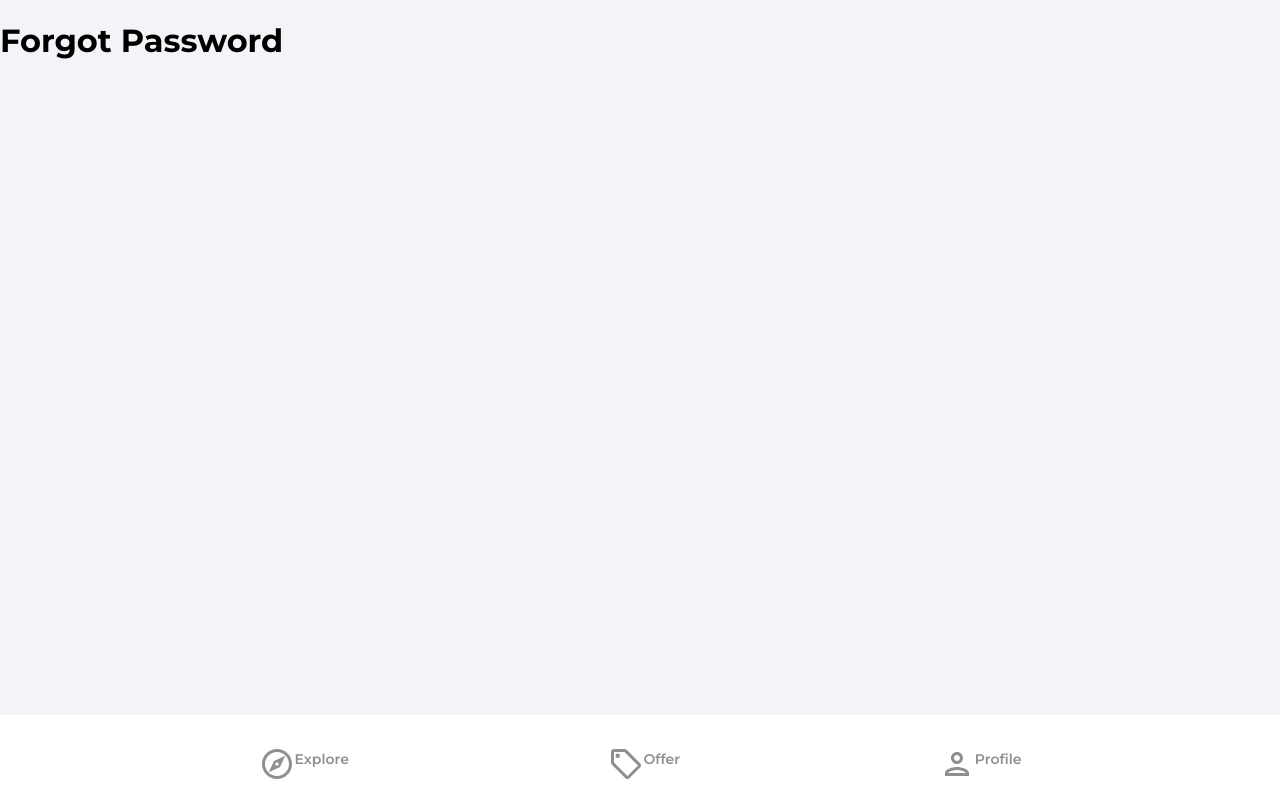
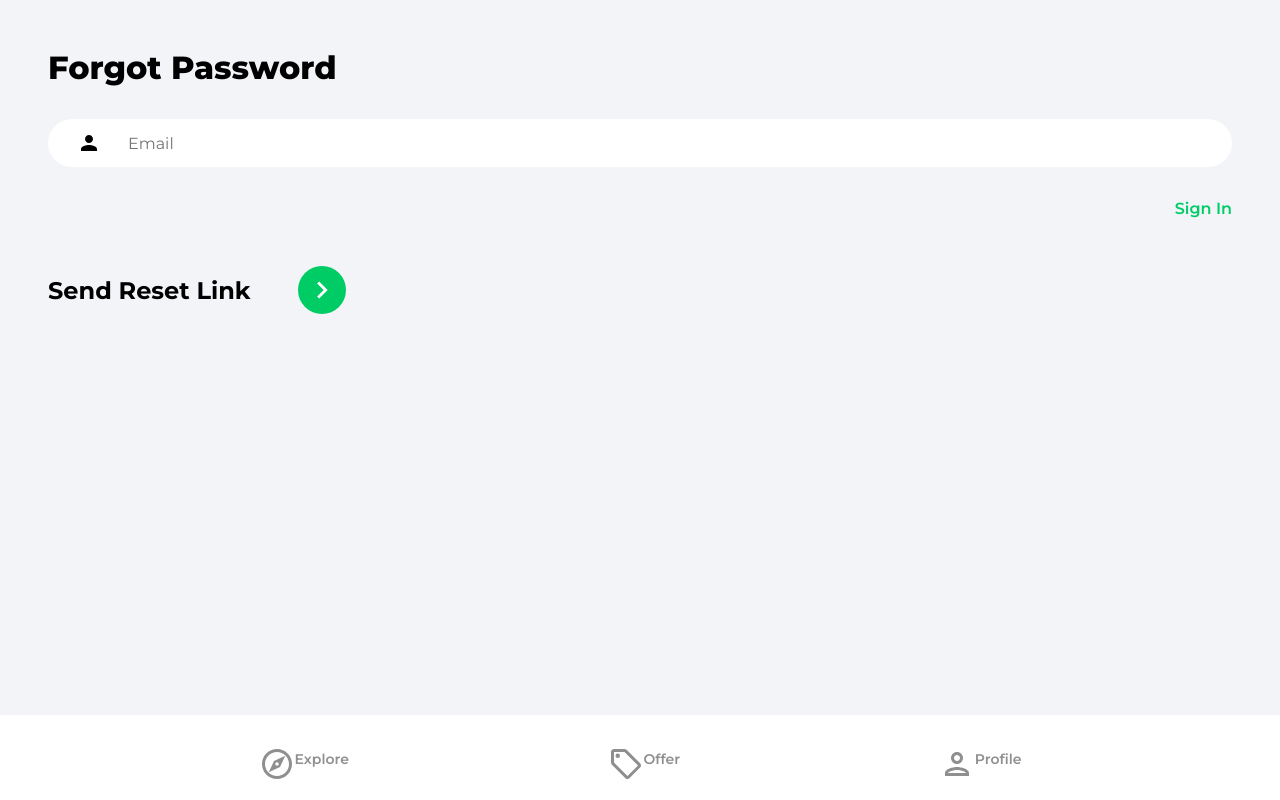
Before and after one commit to ZahidAbdi/house-search, a React (Create React App) app: page /forgot-password in a window 1280 px wide. Built offline with nearby package versions, Linux system fonts and the light colour scheme.

Commit message:
added authorization to the sign up/in pages and added google sign in option

```diff
--- /dev/null
+++ b/src/components/OAuth.jsx
@@ -0,0 +1,50 @@
+import {useLocation, useNavigate} from 'react-router-dom'
+import {getAuth, signInWithPopup, GoogleAuthProvider} from 'firebase/auth'
+import {doc, setDoc, getDoc, serverTimestamp} from 'firebase/firestore'
+import {db} from '../firebase.config'
+import {toast} from 'react-toastify'
+import googleIcon from '../assets/svg/googleIcon.svg'
+
+
+function OAuth() {
+    const navigate = useNavigate()
+    const location = useLocation()
+
+
+    const onGoogleClick = async () => {
+      try {
+        const auth = getAuth()
+        const provider = new GoogleAuthProvider()
+        const result = await signInWithPopup(auth, provider)
+        const user = result.user
+
+        // check to see if the user exists in the fire-store
+        // doc takes in 3 things; the database, the name of the collection, and the user id
+        const docRef = doc(db, 'users', user.uid)
+        // get the snapshot of the doc
+        const docSnap = await getDoc(docRef)
+        // if user doesnt exist, create the user
+        if(!docSnap.exists()){
+          await setDoc(doc(db, 'users', user.uid), {
+            name: user.displayName,
+            email: user.email,
+            timestamp: serverTimestamp()
+          })
+        }
+        navigate('/')
+      } catch (error) {
+        toast.error("Couldn't authorize with Google")
+      }
+    }
+
+  return (
+    <div className='socialLogin'>
+        <p>Sign {location.pathname === '/sign-up' ? 'up' : 'in'} with </p>
+        <button className="socialIconDiv" onClick={onGoogleClick}>
+            <img className='socialIconImg' src={googleIcon} alt="google" />
+        </button>
+    </div>
+  )
+}
+
+export default OAuth
--- a/src/index.css
+++ b/src/index.css
@@ -277,8 +277,8 @@
   align-items: center;
   padding: 0.75rem;
   margin: 1.5rem;
-  width: 3rem;
-  height: 3rem;
+  width: 4rem;
+  height: 4rem;
   background-color: #ffffff;
   border-radius: 50%;
   box-shadow: 0 4px 8px 0 rgba(0, 0, 0, 0.1);
--- a/src/pages/ForgotPassword.jsx
+++ b/src/pages/ForgotPassword.jsx
@@ -1,7 +1,62 @@
+import { useState } from 'react'
+import { Link } from 'react-router-dom'
+import { getAuth, sendPasswordResetEmail } from 'firebase/auth'
+import {toast} from 'react-toastify'
+import {ReactComponent as ArrowRightIcon} from '../assets/svg/keyboardArrowRightIcon.svg'
+
 function ForgotPassword() {
+  const [email, setEmail] = useState('')
+
+
+
+  const onChange = e => {
+    setEmail(e.target.value)
+  }
+
+
+  const onSubmit = async (e) => {
+    e.preventDefault()
+
+    try {
+      const auth = getAuth()
+
+      await sendPasswordResetEmail(auth, email)
+      toast.success('Email was sent!')
+
+    } catch (error) {
+      toast.error('Could not send reset email...')
+    }
+  }
+
+
   return (
-    <div>
-      <h1>Forgot Password</h1>
+    <div className='pageContainer'>
+      <header>
+        <p className="pageHeader">Forgot Password</p>
+      </header>
+
+      <main>
+        <form onSubmit={onSubmit}>
+          <input
+          type="email"
+          className="emailInput"
+          placeholder='Email'
+          id="email"
+          value={email}
+          onChange={onChange}
+          />
+          <Link className='forgotPasswordLink' to='/sign-in'>
+            Sign In
+          </Link>
+
+          <div className="signInBar">
+            <div className="signInText">Send Reset Link</div>
+            <button className="signInButton">
+              <ArrowRightIcon fill='#ffffff' width='34px' height='34px'/>
+            </button>
+          </div>
+        </form>
+      </main>
     </div>
   )
 }
--- a/src/pages/SignIn.jsx
+++ b/src/pages/SignIn.jsx
@@ -2,6 +2,7 @@
 import { toast } from 'react-toastify'
 import {Link, useNavigate} from 'react-router-dom'
 import { getAuth, signInWithEmailAndPassword } from 'firebase/auth'
+import OAuth from '../components/OAuth'
 import {ReactComponent as ArrowRightIcon} from '../assets/svg/keyboardArrowRightIcon.svg'
 import visibilityIcon from '../assets/svg/visibilityIcon.svg'
 
@@ -27,14 +28,18 @@
     e.preventDefault()
 
     try {
+      // Getting the auth value from 'getAuth'
       const auth = getAuth()
 
+
+      // registering the new user with 'createUserWithEmailAndPassword' that returns a promise and putting it into 'userCredential'
       const userCredential = await signInWithEmailAndPassword(
         auth,
         email,
         password
       )
 
+      // checks if the user is a valid user then sends them to the home page (explore page)
       if (userCredential.user) {
         navigate('/')
       }
@@ -74,7 +79,7 @@
                 alt="show password"
                 className="showPassword"
                 onClick={() => setShowPassword((prevState) => !prevState)}
-                /* if true it'll change state to false and if its false it'll change to true */
+                /* hiding feature: if true it'll change state to false and if its false it'll change to true */
               />
             </div>
 
@@ -94,7 +99,7 @@
             </div>
           </form>
 
-          {/* Google Authorization Component */}
+          <OAuth />
 
           <Link to='/sign-up' className='registerLink'>
             Sign Up Instead
--- a/src/pages/SignUp.jsx
+++ b/src/pages/SignUp.jsx
@@ -2,6 +2,7 @@
 import {Link, useNavigate} from 'react-router-dom'
 import { toast } from 'react-toastify'
 import { getAuth, createUserWithEmailAndPassword, updateProfile } from 'firebase/auth'
+import OAuth from '../components/OAuth'
 import { setDoc, doc, serverTimestamp } from 'firebase/firestore'
 import { db } from '../firebase.config'
 import {ReactComponent as ArrowRightIcon} from '../assets/svg/keyboardArrowRightIcon.svg'
@@ -124,7 +125,7 @@
             </div>
         </form>
 
-          {/* Google Authorization Component */}
+          <OAuth />
 
           <Link to='/sign-in' className='registerLink'>
             Sign In Instead
```
